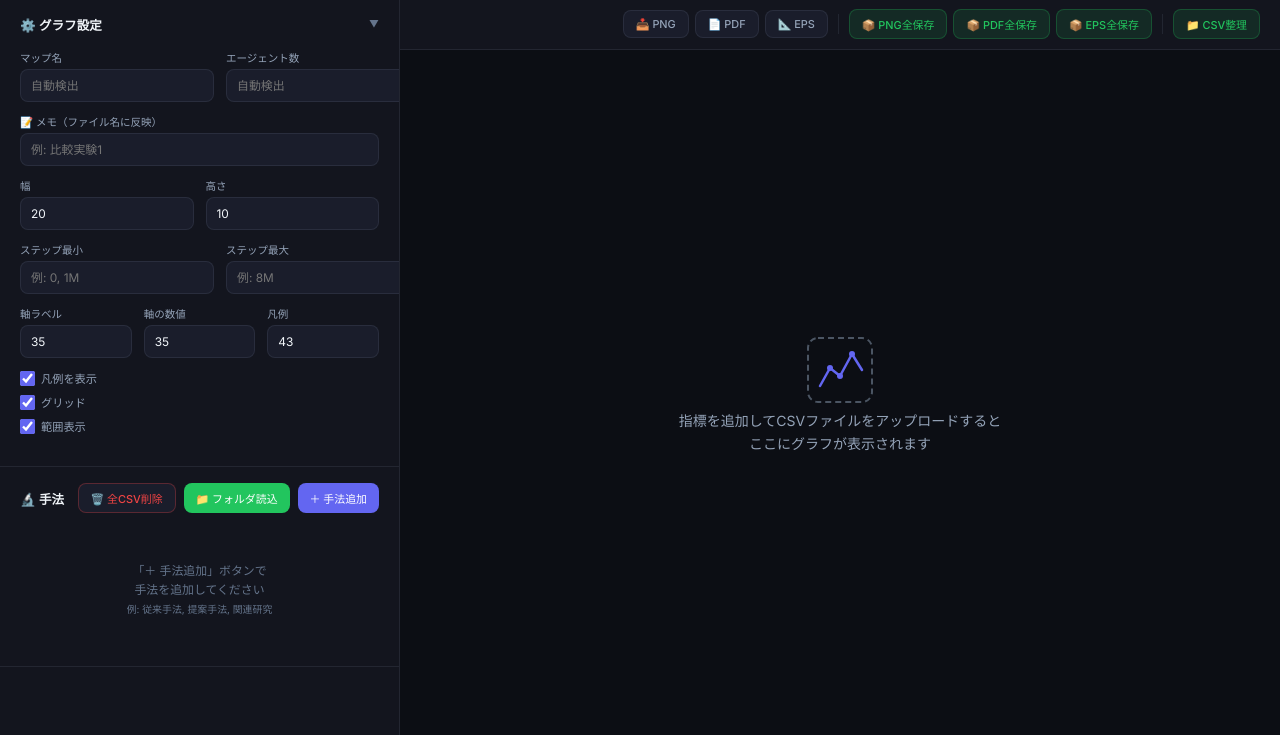
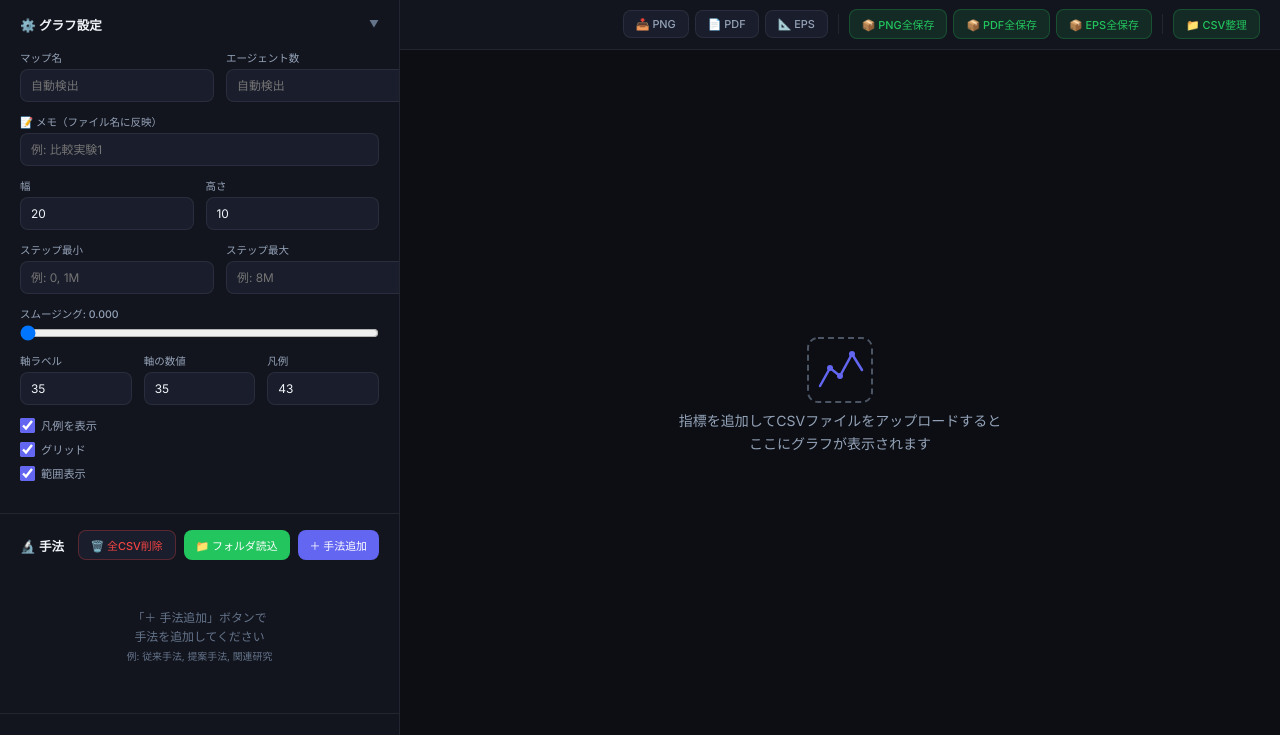
Before and after one commit to Yamaguchi-yushi/make_graph, a Flask app: page / in a window 1280 px wide. Shown: the part 65-800 px from the top of the page. Run offline with Flask 3, Linux system fonts and the light colour scheme; data that the repository does not hold is empty.

Commit message:
smoothing

```diff
--- a/app.py
+++ b/app.py
@@ -180,6 +180,28 @@ def load_csv_data(file_bytes: bytes):
     value = df[value_col].dropna().tolist()
     min_len = min(len(step), len(value))
     return step[:min_len], value[:min_len]
+
+def _smooth_ema(values, weight):
+    """TensorBoardと同じEMA(指数移動平均)による平滑化.
+
+    S_t = w * S_{t-1} + (1 - w) * X_t をデバイアス補正(1 - w^t で除算)付きで適用する。
+    weight は 0〜1 未満。0 のときは平滑化なし(元の値をそのまま返す)。
+    """
+    if not weight or weight <= 0:
+        return values
+    smoothed = []
+    last = 0.0
+    num_acc = 0
+    for v in values:
+        if v is None or not np.isfinite(v):
+            smoothed.append(v)
+            continue
+        last = last * weight + (1.0 - weight) * v
+        num_acc += 1
+        debias = 1.0 - weight ** num_acc
+        smoothed.append(last / debias if debias > 0 else last)
+    return smoothed
+
 
 
 def _aggregate_series(series_list):
@@ -613,6 +635,7 @@ def _render_graph_to_buf(series_list, params, fmt):
     legend_auto = params.get("legend_auto", True)
     legend_x = params.get("legend_x", 1.0)
     legend_y = params.get("legend_y", 1.0)
+    smoothing = params.get("smoothing", 0) or 0
 
     rcParams["font.size"] = 18
     rcParams["axes.titlesize"] = font_label
@@ -623,6 +646,11 @@ def _render_graph_to_buf(series_list, params, fmt):
     rcParams["legend.title_fontsize"] = int(font_legend * 0.7)
 
     fig, ax = plt.subplots(1, 1, figsize=(fig_w, fig_h))
+    # Apply TensorBoard-style EMA smoothing to each raw run before aggregation,
+    # so that both the mean line and the min/max band reflect the smoothed curves.
+    if smoothing > 0:
+        for s in series_list:
+            s["value"] = _smooth_ema(s["value"], smoothing)
 
     # Aggregate series: group by method_id, compute mean + min/max if multiple
     series_list = _aggregate_series(series_list)
--- a/static/app.js
+++ b/static/app.js
@@ -57,7 +57,8 @@ const i18n = {
     "clear_all_csvs": "🗑️ 全CSV削除",
     "confirm_clear_csvs": "全ての手法のCSVファイルを一括削除しますか？",
     "csvs_cleared": "全CSVファイルを削除しました",
-    "load_folder": "📁 フォルダ読込"
+    "load_folder": "📁 フォルダ読込",
+    "smoothing": "スムージング"
   },
   en: {
     "title": "Graph Visualizer",
@@ -116,6 +117,7 @@ const i18n = {
     "clear_all_csvs": "🗑️ Clear All CSVs",
     "confirm_clear_csvs": "Are you sure you want to remove all CSV files from all methods?",
     "csvs_cleared": "All CSV files cleared",
+    "smoothing": "smoothing",
     "load_folder": "📁 Load Folder"
   },
   fr: {
@@ -175,6 +177,7 @@ const i18n = {
     "clear_all_csvs": "🗑️ Effacer tous les CSV",
     "confirm_clear_csvs": "Voulez-vous vraiment supprimer tous les fichiers CSV de toutes les méthodes ?",
     "csvs_cleared": "Tous les fichiers CSV ont été supprimés",
+    "smoothing": "lissage",
     "load_folder": "📁 Charger Dossier"
   }
 };
@@ -285,6 +288,7 @@ function getParams() {
     min_step: parseStepValue(document.getElementById("param-min-step").value),
     max_step: parseStepValue(document.getElementById("param-max-step").value),
     line_width: parseFloat(document.getElementById("param-line-width").value) || 1.2,
+    smoothing: parseFloat(document.getElementById("param-smoothing").value) || 0,
     font_label: parseInt(document.getElementById("param-font-label").value) || 35,
     font_tick: parseInt(document.getElementById("param-font-tick").value) || 35,
     font_legend: parseInt(document.getElementById("param-font-legend").value) || 43,
@@ -1216,9 +1220,24 @@ async function handleCsvFolderImport(event) {
 
 // ── Auto-update graph on param change ────────────────────
 document.querySelectorAll("#params-content input").forEach(el => {
+  if (el.type === "range") return;  // sliders handled separately (debounced)
   const evts = el.type === "checkbox" ? ["change"] : ["change", "input"];
   evts.forEach(evt => el.addEventListener(evt, () => renderGraph()));
 });
+
+// ── Smoothing slider (TensorBoard-style EMA) ─────────────
+// Debounced so dragging doesn't flood the server with preview renders.
+(function initSmoothingSlider() {
+  const slider = document.getElementById("param-smoothing");
+  const label = document.getElementById("smoothing-value");
+  if (!slider) return;
+  let debounce;
+  slider.addEventListener("input", () => {
+    if (label) label.textContent = parseFloat(slider.value).toFixed(3);
+    clearTimeout(debounce);
+    debounce = setTimeout(() => renderGraph(), 150);
+  });
+})();
 
 // ── Legend Position (per-metric) ─────────────────────────
 function getLegendSetting(metric) {
--- a/templates/index.html
+++ b/templates/index.html
@@ -92,6 +92,14 @@
               <div class="form-group">
                 <label for="param-max-step" data-i18n="step_max">ステップ最大</label>
                 <input type="text" id="param-max-step" placeholder="例: 8M" data-i18n="ex_step_max">
+              </div>
+            </div>
+            <div class="form-row">
+              <div class="form-group" style="flex: 1;">
+                <label for="param-smoothing">
+                  <span data-i18n="smoothing">スムージング</span>: <span id="smoothing-value">0.000</span>
+                </label>
+                <input type="range" id="param-smoothing" min="0" max="0.999" step="0.001" value="0">
               </div>
             </div>
             <input type="hidden" id="param-line-width" value="1.2">
```
